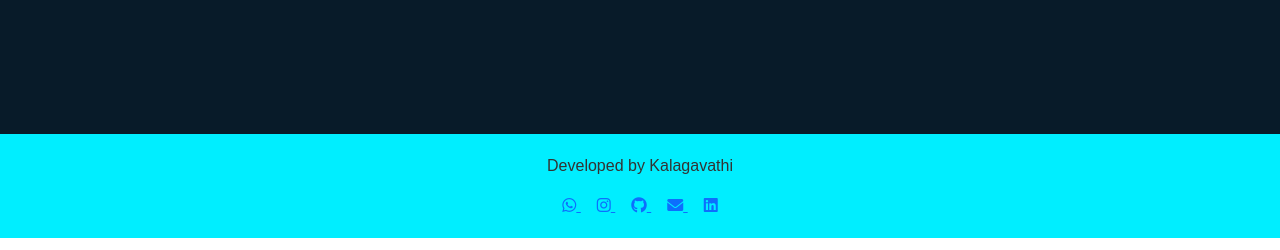
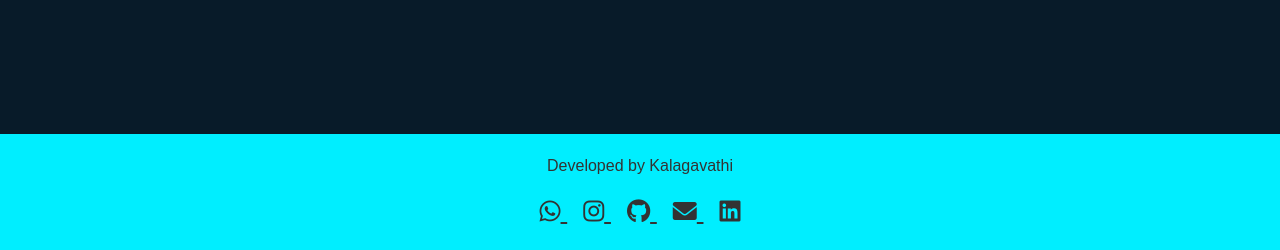
Before and after one commit to Kalagavathi24/Profile, a plain HTML site: page index.html in a window 1280 px wide. Shown: the part 4607-4857 px from the top of the page. Drawn offline with nearby package versions, Linux system fonts and the light colour scheme; a web font is replaced by a local one.

Commit message:
Update style.css

```diff
--- a/style.css
+++ b/style.css
@@ -368,6 +368,19 @@ background-form {
     color:white;
   }
 
+
+  .footer .social-icons a {
+    color: #333; /* Color for the icons */
+    font-size: 24px; /* Size of the icons */
+    transition: color 0.3s ease;
+  }
+
+  .footer .social-icons a:hover {
+    color: #0056b3; /* Hover color for the icons */
+  }
+
+
+
   .footer {
     background-color:#0ef; /* Example background color */
     padding: 20px 0;
```
